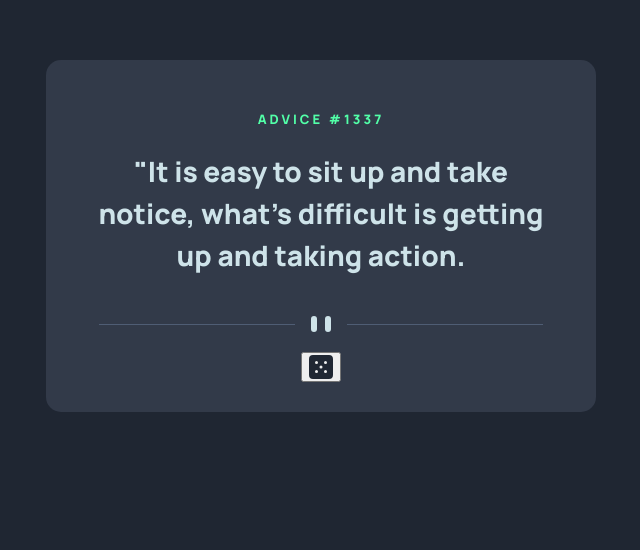
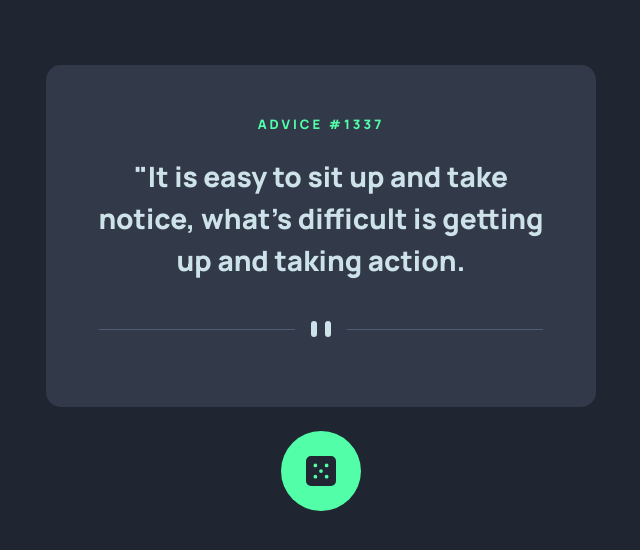
Before and after one commit to Siedemus/advice-generator-app, a React (Create React App) app: page / in a window 1280 px wide. Shown: the part 164-714 px from the top of the page, without its empty margins (319-959 px from the left). Built offline with nearby package versions, Linux system fonts and the light colour scheme.

Commit message:
add button styles

```diff
--- a/src/Container/Advice/styled.js
+++ b/src/Container/Advice/styled.js
@@ -17,7 +17,7 @@ text-align: center;
 `;
 
 const BorderImage = styled.img`
-padding-bottom: 20px;
+padding-bottom: 40px;
 `;
 
 export { AdviceHeader, StyledAdvice, BorderImage };
--- a/src/Container/Button/styled.js
+++ b/src/Container/Button/styled.js
@@ -1,11 +1,21 @@
 import styled from "styled-components";
 
 const StyledButton = styled.button`
+  border-radius: 200px;
+  border: none;
+  padding: 25px;
+  position: absolute;
+  top: 595px;
+  background-color: ${({ theme }) => theme.colors.neonGreen};
+  transition: 1s;
 
-`
+  &:hover {
+    box-shadow: -1px 10px 105px 7px rgba(0, 255, 150, 0.86);
+  }
+`;
 
 const StyledImage = styled.img`
+  width: 30px;
+`;
 
-`
-
-export {StyledButton, StyledImage}
+export { StyledButton, StyledImage };
```
